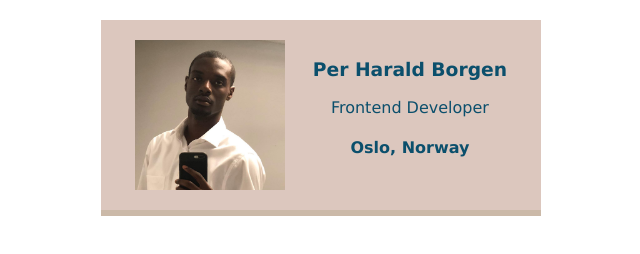
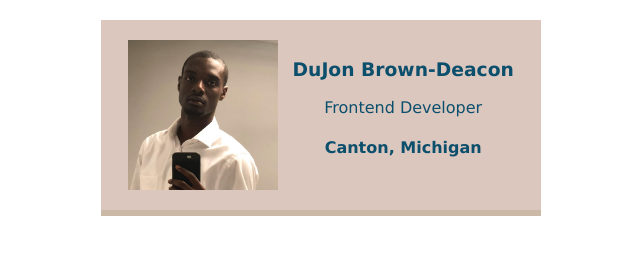
Before and after one commit to dujon2/business-card, a website built with Vite: page index.html in a window 1280 px wide. Shown: the whole page, without its empty margins (319-959 px from the left). Built offline with nearby package versions, Linux system fonts and the light colour scheme.

Commit message:
Update index.html
Changed developer name

```diff
--- a/index.html
+++ b/index.html
@@ -6,9 +6,9 @@
         <div class="card">
             <img class="avatar" src="images/per.png">
             <div >
-                <h3>Per Harald Borgen</h3>
+                <h3>DuJon Brown-Deacon</h3>
                 <p>Frontend Developer</p>
-                <h4>Oslo, Norway</h4>
+                <h4>Canton, Michigan</h4>
             </div>
         </div>
     </body>
```
